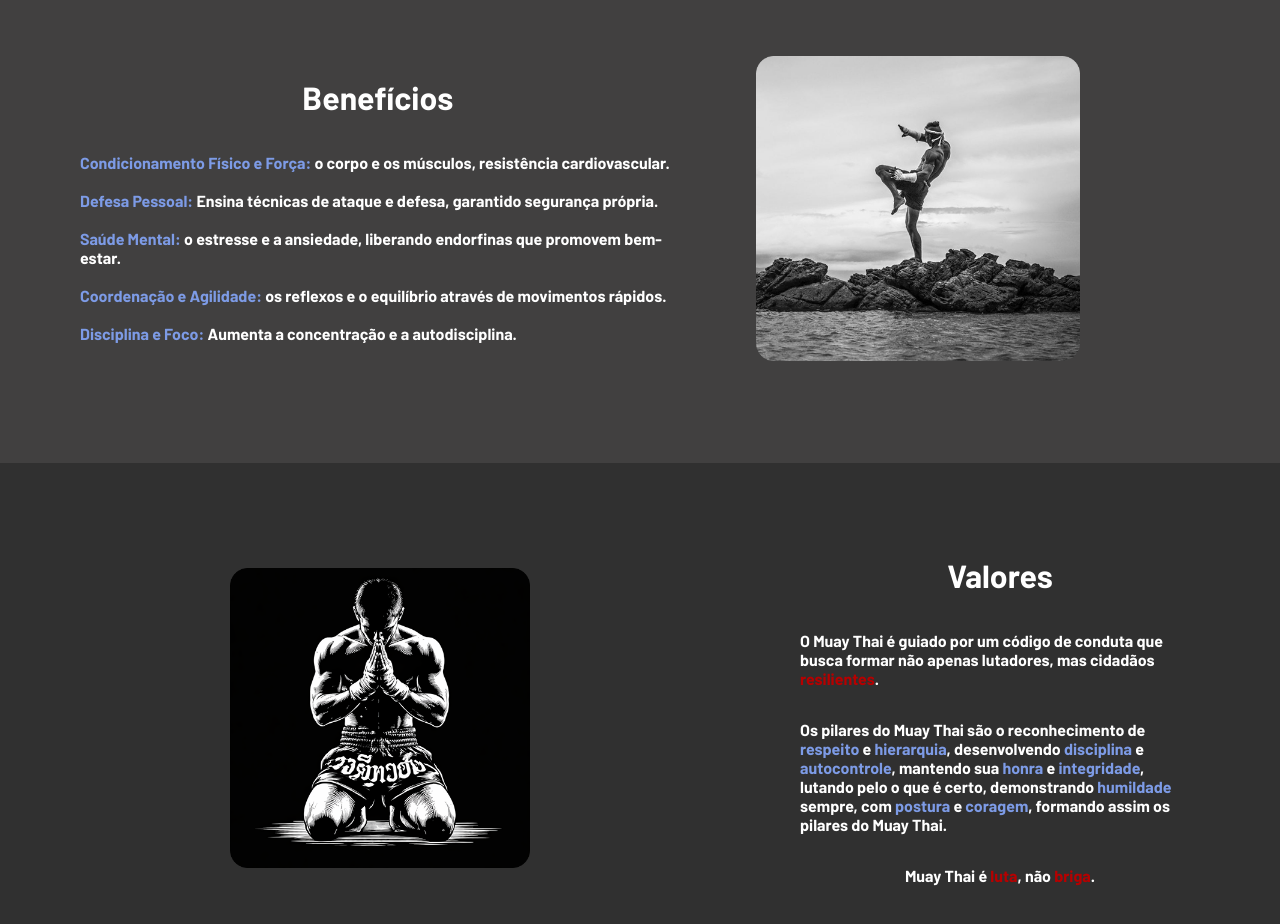
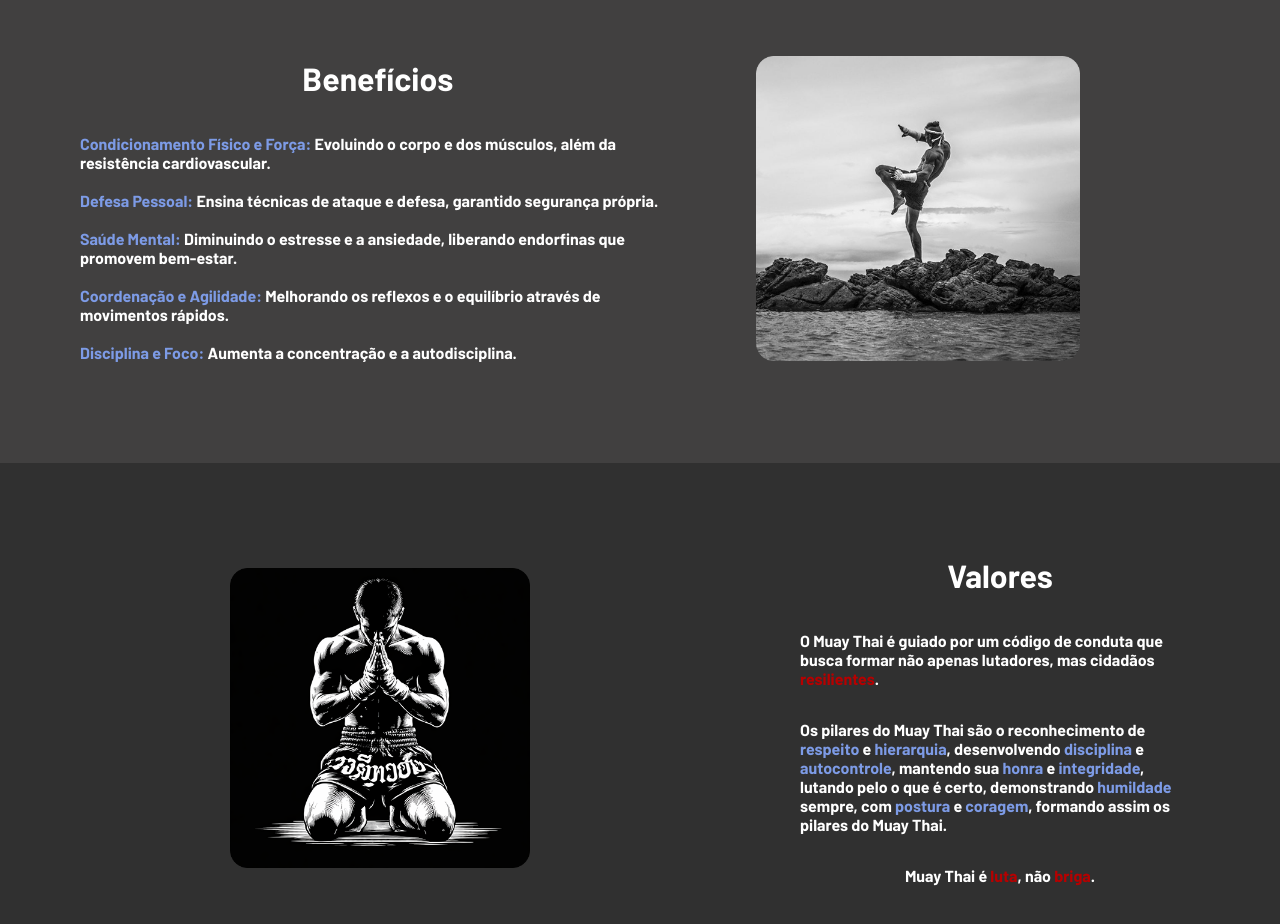
Before and after one commit to Carlos-Eduardo-de-Arruda-Chaves/Projeto-Individual, a website: page public/index.html in a window 1280 px wide. Shown: the part 1840-2764 px from the top of the page. Drawn offline with Linux system fonts and the light colour scheme.

Commit message:
Alterando descrição dos benefícios na página index

```diff
--- a/public/index.html
+++ b/public/index.html
@@ -67,10 +67,10 @@
         <div class="boxes">
           <div class="box">
             <h1>Benefícios</h1>
-            <p><span class="negrito_azul">Condicionamento Físico e Força: </span> o corpo e os músculos, resistência cardiovascular.<br><br>
+            <p><span class="negrito_azul">Condicionamento Físico e Força: </span> Evoluindo o corpo e dos músculos, além da resistência cardiovascular.<br><br>
               <span class="negrito_azul">Defesa Pessoal:</span> Ensina técnicas de ataque e defesa, garantido segurança própria.<br><br>
-              <span class="negrito_azul">Saúde Mental: </span> o estresse e a ansiedade, liberando endorfinas que promovem bem-estar.<br><br>
-              <span class="negrito_azul">Coordenação e Agilidade:</span> os reflexos e o equilíbrio através de movimentos rápidos.<br><br>
+              <span class="negrito_azul">Saúde Mental: </span> Diminuindo o estresse e a ansiedade, liberando endorfinas que promovem bem-estar.<br><br>
+              <span class="negrito_azul">Coordenação e Agilidade:</span> Melhorando os reflexos e o equilíbrio através de movimentos rápidos.<br><br>
               <span class="negrito_azul">Disciplina e Foco:</span> Aumenta a concentração e a autodisciplina.
             </p>
           </div>
```
